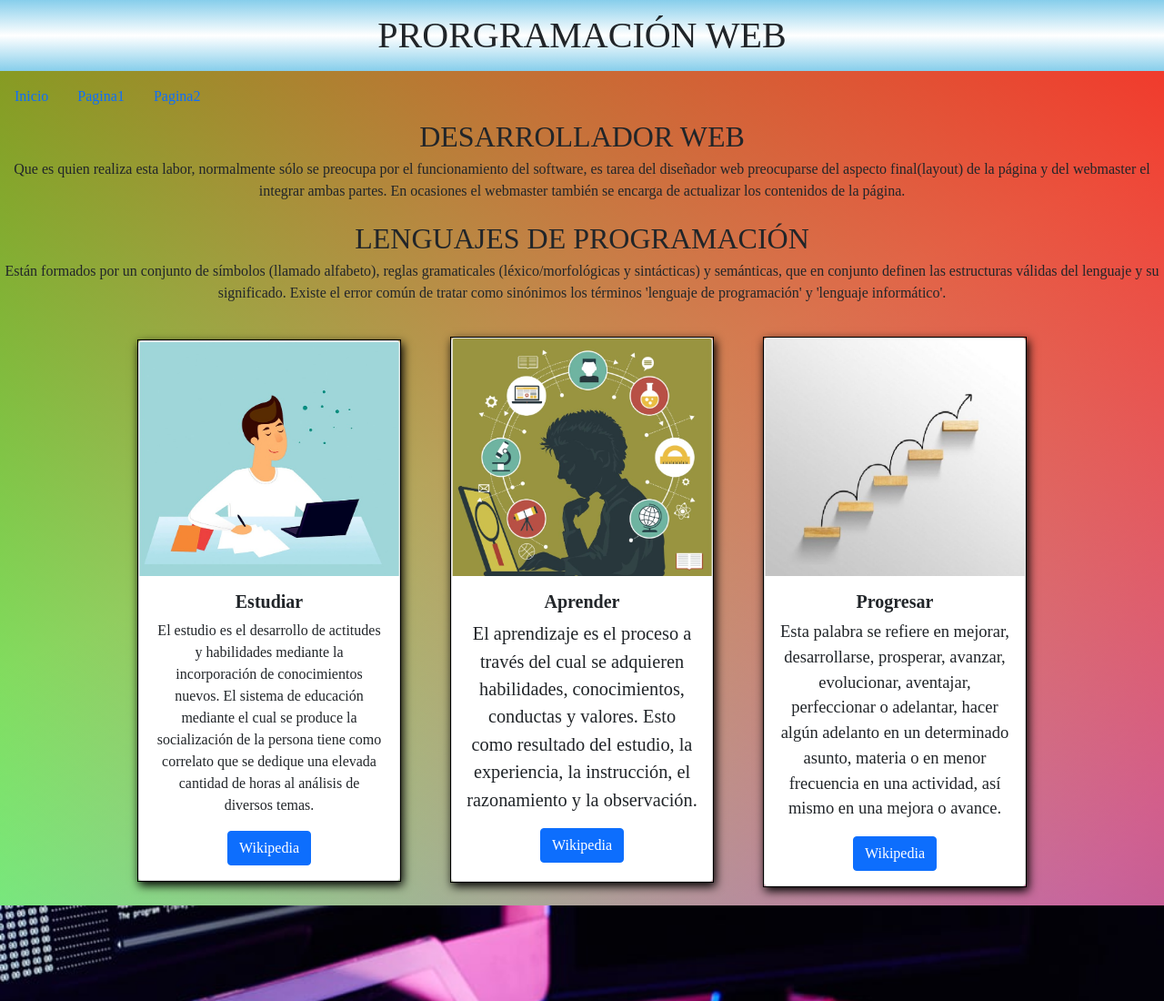
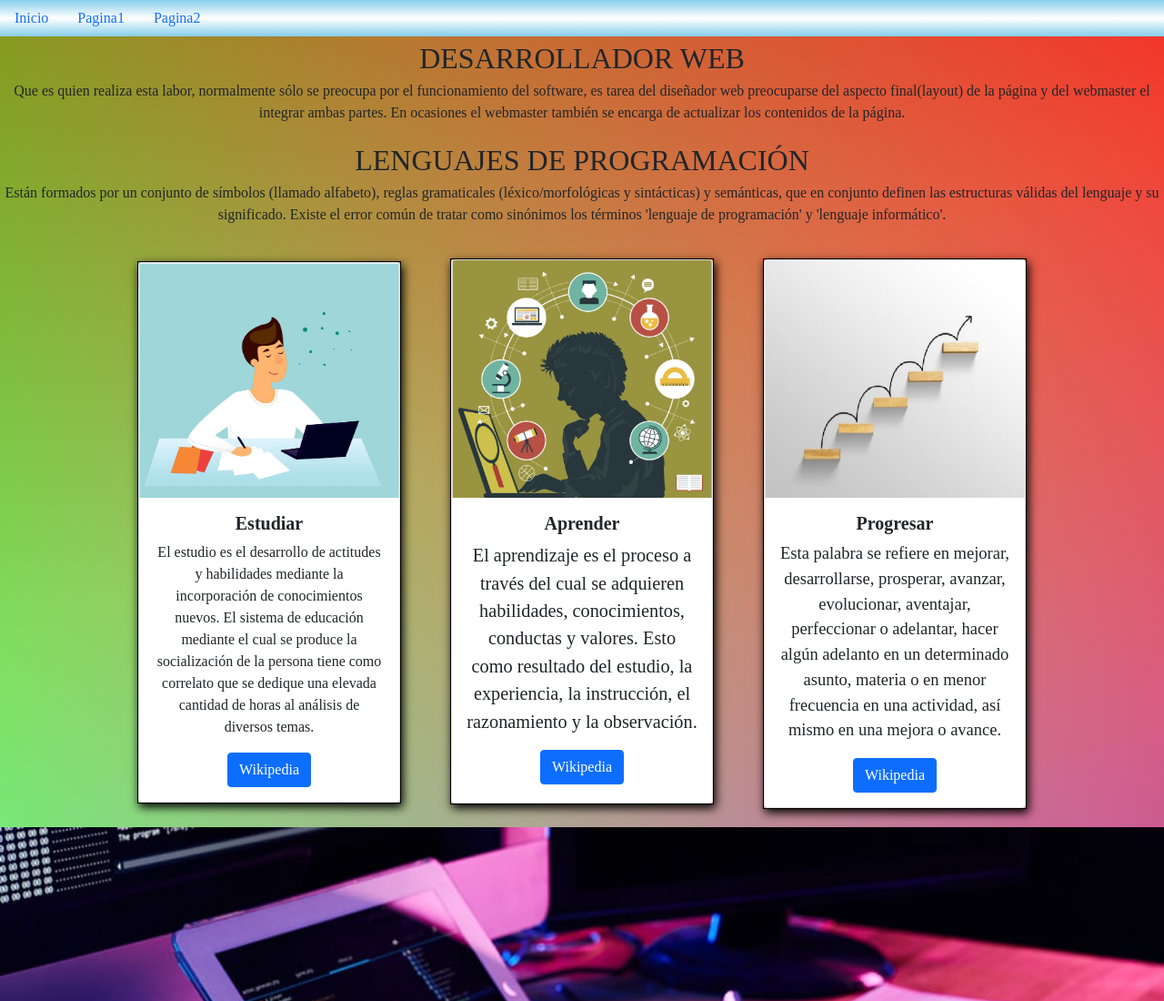
Before and after one commit to sddsergio/PrimeraWeb, a plain HTML site: page index.html in a window 1280 px wide. Shown: the top 1100 px of the page at 91% size. Drawn offline with nearby package versions, Linux system fonts and the light colour scheme.

Commit message:
Add files via upload

```diff
--- a/index.html
+++ b/index.html
@@ -22,14 +22,19 @@
 </head>
 
 <body>
+
   <header>
-    <h1>PRORGRAMACIÓN WEB</h1>
+    <div class="wrapper">
+      <div class="logo">
+        <nav>
+          <a class="nav-link active" aria-current="page" href="index.html">Inicio</a>
+          <a class="nav-link" href="pagina 1.html">Pagina1</a>
+          <a class="nav-link" href="pagina2.html">Pagina2</a>
+        </nav>
+      </div>
+    </div>
   </header>
-  <nav>
-      <a class="nav-link active" aria-current="page" href="index.html">Inicio</a>
-      <a class="nav-link" href="pagina 1.html">Pagina1</a>
-      <a class="nav-link" href="pagina2.html">Pagina2</a>
-  </nav>
+
 
   <section>
     <article>
```
